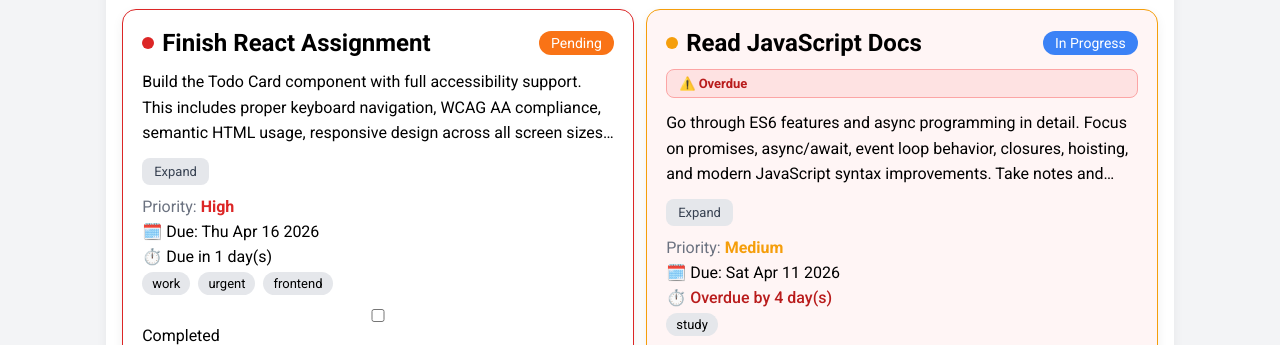
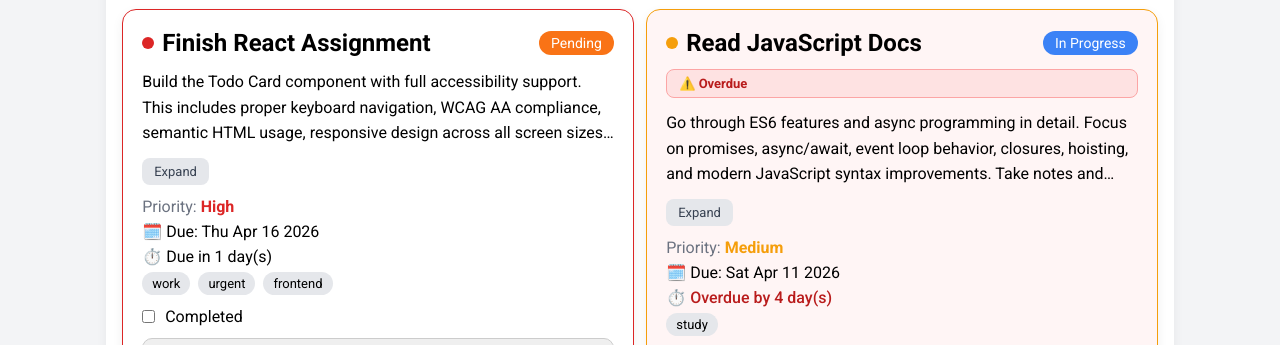
Before and after one commit to Decoditor/first-task-todo, a plain HTML site: page index.html in a window 1280 px wide. Shown: the part 440-785 px from the top of the page. Drawn offline with Linux system fonts and the light colour scheme.

Commit message:
css update

```diff
--- a/todo.css
+++ b/todo.css
@@ -185,10 +185,6 @@
   color: white;
 }
 
-/* =======================
-   OVERDUE INDICATOR
-======================= */
-
 .overdue-indicator {
   background: #fee2e2;
   color: #b91c1c;
@@ -337,6 +333,13 @@
   width: 100%;
 }
 
+.completed-check {
+  display: flex;
+  justify-items: center;
+  width: fit-content;
+  gap: 10px;
+}
+
 .hidden {
   display: none !important;
 }
--- a/todo.js
+++ b/todo.js
@@ -126,7 +126,7 @@
           </div>
         </div>
 
-        <label for="checkbox-${todo.id}">
+        <label for="checkbox-${todo.id}" class="completed-check">
           <input type="checkbox" id="checkbox-${todo.id}" ${todo.status === "Done" ? "checked" : ""} />
           Completed
         </label>
```
